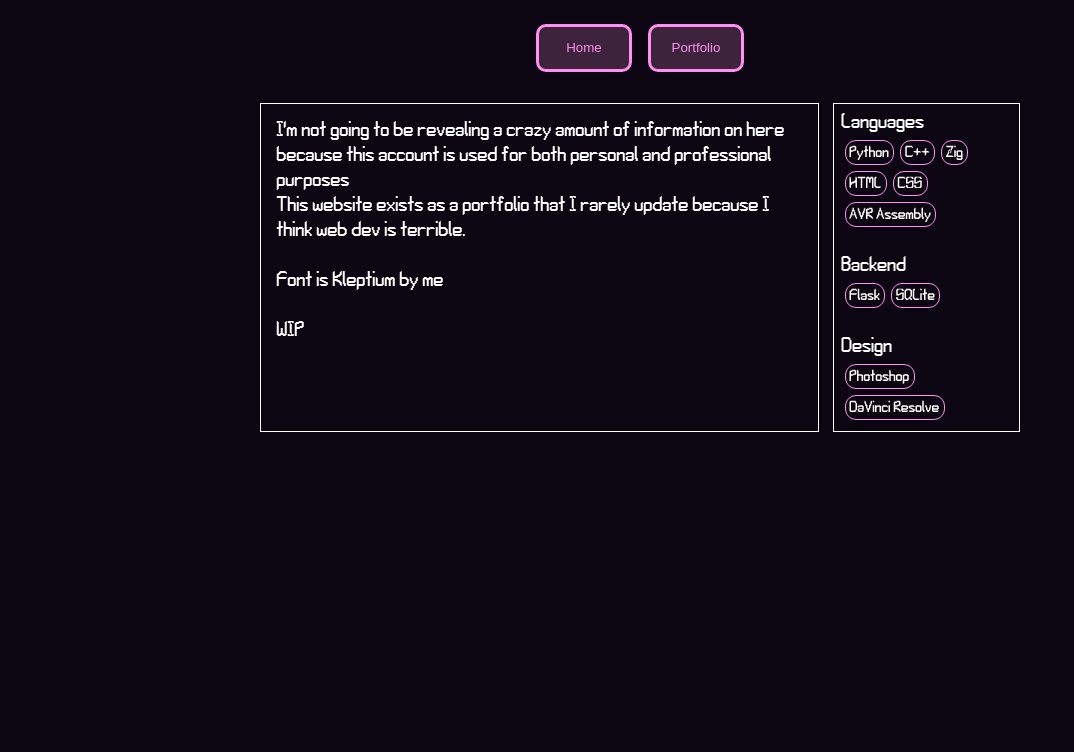
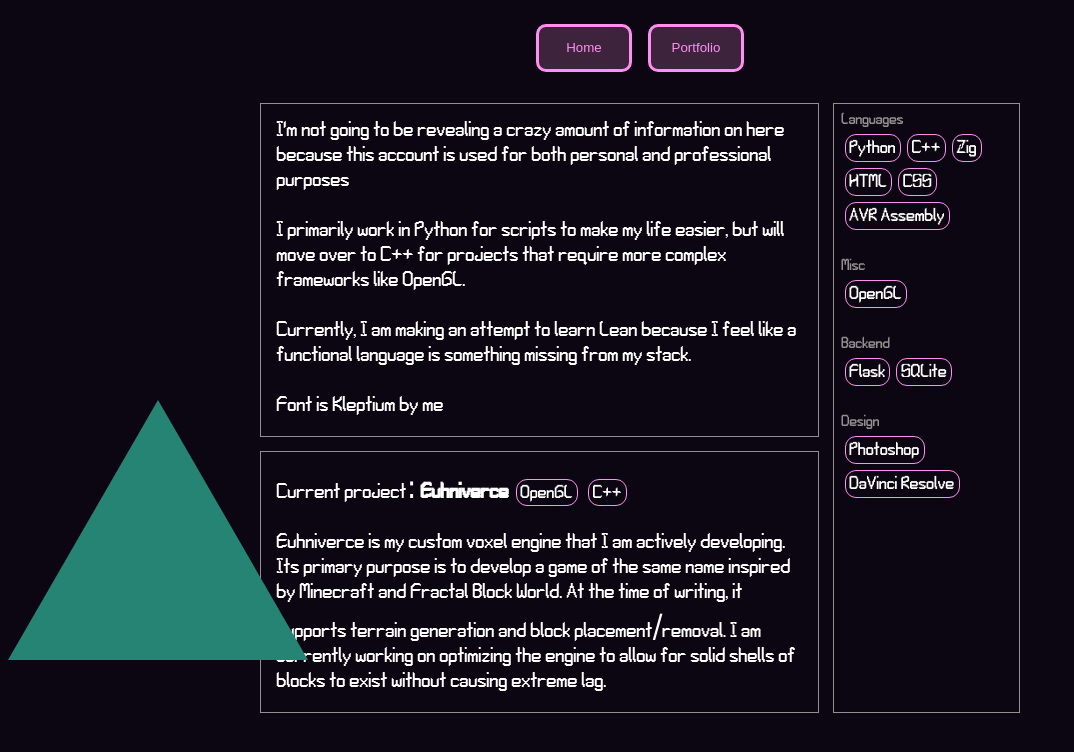
Before and after one commit to WillTRM/willtrm.github.io, a PHP site: page / in a window 1280 px wide. Shown: the top 752 px of the page, without its empty margins (0-1074 px from the left). Run offline with PHP 8.4, Linux system fonts and the light colour scheme.

Commit message:
triangles when

```diff
--- a/index.html
+++ b/index.html
@@ -17,18 +17,28 @@
             </a>
         </div>
 
+        <!-- <svg width="200" height="173.2" class = "triangle-small">
+            <polygon points="100,0 0,173.2 200,173.2" stroke="#2f1847" stroke-width = "20" fill-opacity = "0"/>
+        </svg>
+        <svg width="400" height="346.4" class = "triangle-med">
+            <polygon points="200,0 0,346.4 400,346.4" stroke="#2f1847" stroke-width = "20" fill-opacity = "0" />
+        </svg> -->
+        <div class = "triangle triangle-medium">
+            <div class = "triangle triangle-small"></div>
+        </div>
+
         <div class = "all-container">
             <div class = "about-content">
-                <p style = "margin: 1rem">
-                    I'm not going to be revealing a crazy amount of information on here because this account is used for both personal and professional purposes<br>
-                    This website exists as a portfolio that I rarely update because I think web dev is terrible.<br><br>
-                    Font is Kleptium by me<br><br>
-                    WIP
+                <p>
+                    I'm not going to be revealing a crazy amount of information on here because this account is used for both personal and professional purposes<br><br>
+                    I primarily work in Python for scripts to make my life easier, but will move over to C++ for projects that require more complex frameworks like OpenGL.<br><br>
+                    Currently, I am making an attempt to learn Lean because I feel like a functional language is something missing from my stack.<br><br>
+                    Font is Kleptium by me
                 </p>
             </div>
 
-            <div class = "stack">
-                <p>Languages</p>
+            <div class = "stack" style = "grid-row: span 2">
+                <p class = "inverse-header">Languages</p>
                 <div class = "substack">
                     <span class = "skill">Python</span>
                     <span class = "skill">C++</span>
@@ -37,17 +47,35 @@
                     <span class = "skill">CSS</span>
                     <span class = "skill">AVR Assembly</span>
                 </div>
-                <br><p>Backend</p>
+                <br><p class = "inverse-header">Misc</p>
+                <div class = "substack">
+                    <span class = "skill">OpenGL</span>
+                </div>
+                <br><p class = "inverse-header">Backend</p>
                 <div class = "substack">
                     <span class = "skill">Flask</span>
                     <span class = "skill">SQLite</span>
                 </div>
-                <br><p>Design</p>
+                <br><p class = "inverse-header">Design</p>
                 <div class = "substack">
                     <span class = "skill">Photoshop</span>
                     <span class = "skill">DaVinci Resolve</span>
                 </div>
             </div>
+
+            <div class = "about-content">
+                <p>
+                    Current project: <b>Euhniverce</b>
+                    <span class = "skill">OpenGL</span>
+                    <span class = "skill">C++</span>
+                </p>
+                <br>
+                <p>
+                    Euhniverce is my custom voxel engine that I am actively developing. Its primary purpose is to develop a game of the same name inspired by Minecraft and Fractal Block World.
+                    At the time of writing, it supports terrain generation and block placement/removal. I am currently working on optimizing the engine to allow for solid shells of blocks to exist
+                    without causing extreme lag.
+                </p>
+            </div>
         </div>
     </body>
 </html>
--- a/style.css
+++ b/style.css
@@ -24,17 +24,19 @@ a:visited {
     display: grid;
     grid-template-columns: 3fr 1fr;
     grid-column-gap: 1rem;
+    grid-row-gap: 1rem;
     margin-left: 20%;
     margin-right: 20%;
 }
 
 .about-content {
-    outline: 0.1rem solid rgb(255, 255, 255);
+    outline: 0.1rem solid rgb(144, 144, 144);
+    padding: 1rem;
 }
 
 .stack {
     padding: 0.5rem;
-    outline: 0.1rem solid rgb(255, 255, 255);
+    outline: 0.1rem solid rgb(144, 144, 144);
 }
 
 .substack {
@@ -56,7 +58,7 @@ a:visited {
     margin: 0.25rem;
     padding: 0.25rem;
     padding-bottom: 0rem;
-    font-size: 24px;
+    font-size: 28px;
 }
 
 /* for centering a group of regular containers */
@@ -65,6 +67,44 @@ a:visited {
     justify-content: center;
     gap: 1rem;
     min-height: 6rem
+}
+
+.triangle {
+    position: absolute;
+    top: 50%;
+    display: flex;
+    justify-content: center;
+    align-items: flex-end;
+    clip-path: polygon(50% 0%, 0% 100%, 100% 100%);
+    outline: 0.1rem solid rgb(99, 32, 170);
+
+}
+
+.triangle-small {
+    width: 200px;
+    height: 173px;
+    outline: 0.1rem solid rgb(47, 24, 71);
+    background-color: #258474;
+    filter: drop-shadow(0px, 0px, 10px, rgb(116, 23, 216));
+}
+
+.triangle-medium {
+    width: 300px;
+    height: 260px;
+    outline: 0.1rem solid rgb(116, 23, 216);
+    background-color: #258474;
+    filter: drop-shadow(30px, 10px, 10px, #FFFFFF);
+}
+/*
+.triangle-small {
+    position: absolute;
+    top: 50%;
+} */
+
+.triangle-med {
+    position: absolute;
+    top: 37%;
+    left: -5%;
 }
 
 /* .box {
@@ -89,6 +129,11 @@ a:visited {
     border-width: 0.2rem;
     text-align: center;
     margin: 1rem;
+}
+
+.inverse-header {
+    color: rgb(144, 144, 144);
+    font-size: 24px;
 }
 
 .carousel-list {
```
